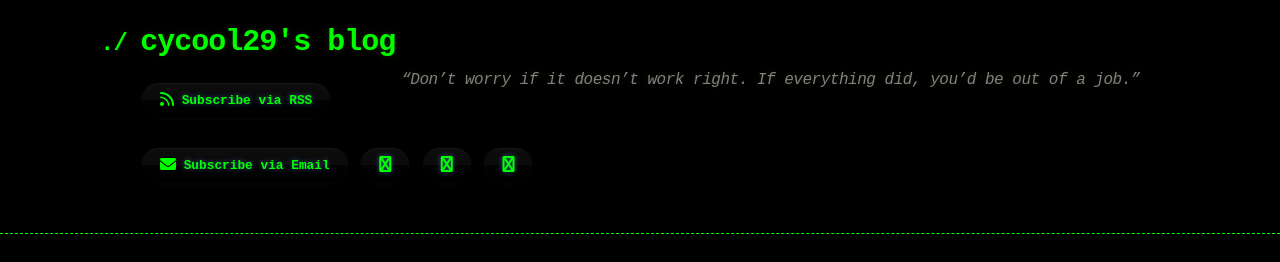
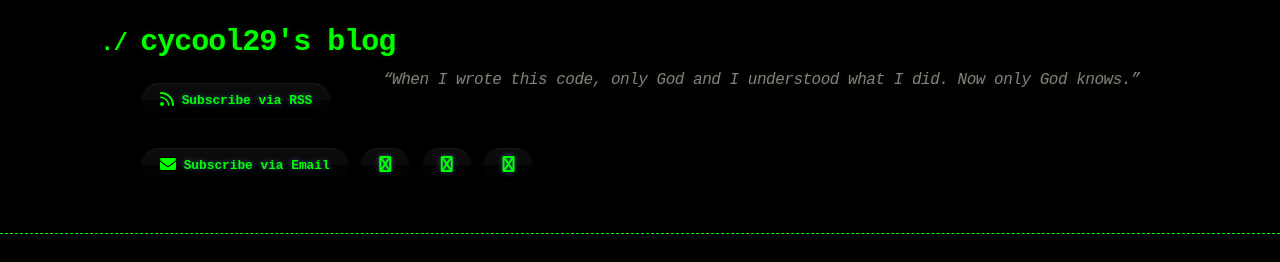
Before and after one commit to cycool29/cycool29.github.io, a Jekyll site: the page built from index.md, in a window 1280 px wide and 900 px high. Shown: the top 262 px of the window. Built offline with Jekyll 4.4.1, drawn with Linux system fonts in a browser that asks for light colours; a style sheet for code colours, icons or effects is not loaded.

Commit message:
Update quotes

```diff
--- a/_config.yml
+++ b/_config.yml
@@ -1,5 +1,5 @@
 title: cycool29's blog
-description: "“Don’t worry if it doesn’t work right. If everything did, you’d be out of a job.” "
+description: "“When I wrote this code, only God and I understood what I did. Now only God knows.” "
 bio: A high school student. Intermediate in Python, Git, Bash. Learning JavaScript. He/Him. "
 author: cycool29
 url: https://cycool29.github.io
```
